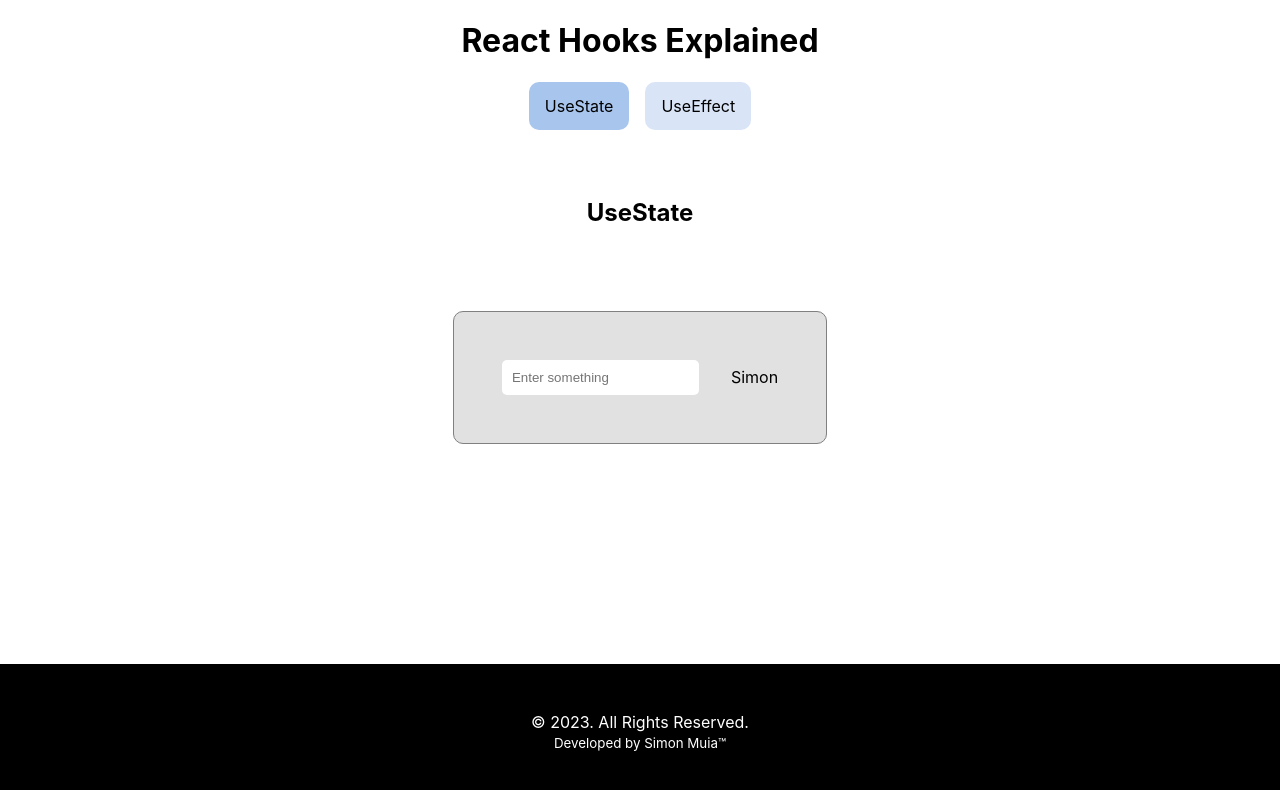
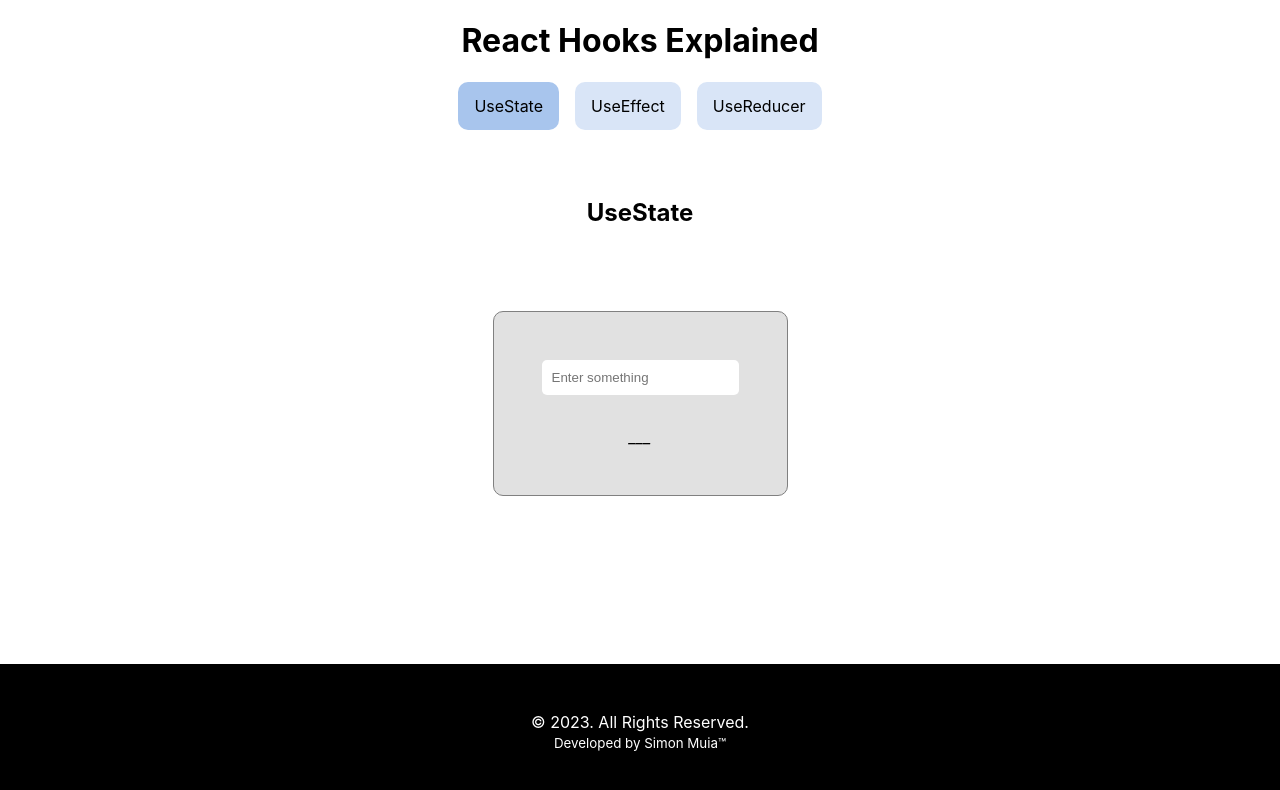
Before and after one commit to simonmuia/react-hooks, a React (Create React App) app: page /usestate in a window 1280 px wide. Shown: the top 790 px of the page. Built offline with nearby package versions, Linux system fonts and the light colour scheme.

Commit message:
added useReducer hook test

```diff
--- a/src/App.css
+++ b/src/App.css
@@ -7,6 +7,35 @@
   pointer-events: none;
 }
 
+/* form inputs */
+.wrapper{
+	display:flex;
+	flex-direction:column;
+	gap:2rem;
+	justify-content:center;
+	align-items:center;
+	margin-top:3rem;
+}
+
+.inputForm{
+	display:flex;
+	flex-direction:column;
+	gap:2rem;
+	align-items:center;
+	justify-content:center;
+	margin:2rem;
+	padding:3rem;
+	border-radius:10px;
+	border:1px solid gray;
+	width:max-content;
+	background-color:#e1e1e1;
+}
+
+.inputForm input{
+	padding:10px;
+	border:none;
+	border-radius:5px;
+}
 
 @media (prefers-reduced-motion: no-preference) {
   .App-logo {
--- a/src/App.js
+++ b/src/App.js
@@ -4,6 +4,7 @@ import Navbar from './components/navbar/Navbar';
 import UseStatepage from './pages/UseStatepage';
 import UseEffectpage from './pages/UseEffectpage';
 import Footer from './components/footer/Footer';
+import UseReducerPage from './pages/UseReducerPage';
 
 function App() {
   return (
@@ -16,6 +17,7 @@ function App() {
        <Routes>
         <Route path='/usestate' element={<UseStatepage/>}/>
         <Route path='/useeffect' element={<UseEffectpage/>}/>
+        <Route path='/usereducer' element={<UseReducerPage/>}/>
        </Routes>
        <Footer/>
       </div>
--- a/src/components/navbar/Navbar.jsx
+++ b/src/components/navbar/Navbar.jsx
@@ -7,6 +7,7 @@ const Navbar = () => {
 	<navbar>
 		<NavLink className='navlink' to='/usestate'>UseState</NavLink>
 		<NavLink className='navlink' to='/useeffect'>UseEffect</NavLink>
+		<NavLink className='navlink' to='/usereducer'>UseReducer</NavLink>
 	</navbar>
   )
 }
--- /dev/null
+++ b/src/pages/UseReducerPage.jsx
@@ -0,0 +1,16 @@
+import React from 'react'
+
+const UseReducerPage = () => {
+  return (
+	<div className='wrapper'>
+      <h2>UseReducer</h2>
+
+      <div className='inputForm'>
+
+		</div>
+
+    </div>
+  )
+}
+
+export default UseReducerPage
--- a/src/pages/UseStatepage.jsx
+++ b/src/pages/UseStatepage.jsx
@@ -1,15 +1,20 @@
 import React, { useState } from 'react';
-import './usestatepage.css';
 
 const UseStatepage = () => {
-  const [inputValue, setInputValue] = useState('Simon');
+  const [inputValue, setInputValue] = useState('');
+
+  const changeInputHandler = (event) =>{
+    const newValue = event.target.value;
+    setInputValue(newValue);
+  }
+
   return (
     <div className='wrapper'>
       <h2>UseState</h2>
 
       <div className='inputForm'>
-        <input type="text" placeholder="Enter something" />
-        {inputValue}
+        <input type="text" placeholder="Enter something"  onChange={changeInputHandler} />
+       {inputValue ? <div> You typed: {inputValue}</div> : <em>___</em>}
       </div>
     </div>
   );
--- a/src/pages/usestatepage.css
+++ /dev/null
@@ -1,27 +0,0 @@
-.wrapper{
-	display:flex;
-	flex-direction:column;
-	gap:2rem;
-	justify-content:center;
-	align-items:center;
-	margin-top:3rem;
-}
-
-.inputForm{
-	display:flex;
-	gap:2rem;
-	align-items:center;
-	justify-content:center;
-	margin:2rem;
-	padding:3rem;
-	border-radius:10px;
-	border:1px solid gray;
-	width:max-content;
-	background-color:#e1e1e1;
-}
-
-.inputForm input{
-	padding:10px;
-	border:none;
-	border-radius:5px;
-}
```
